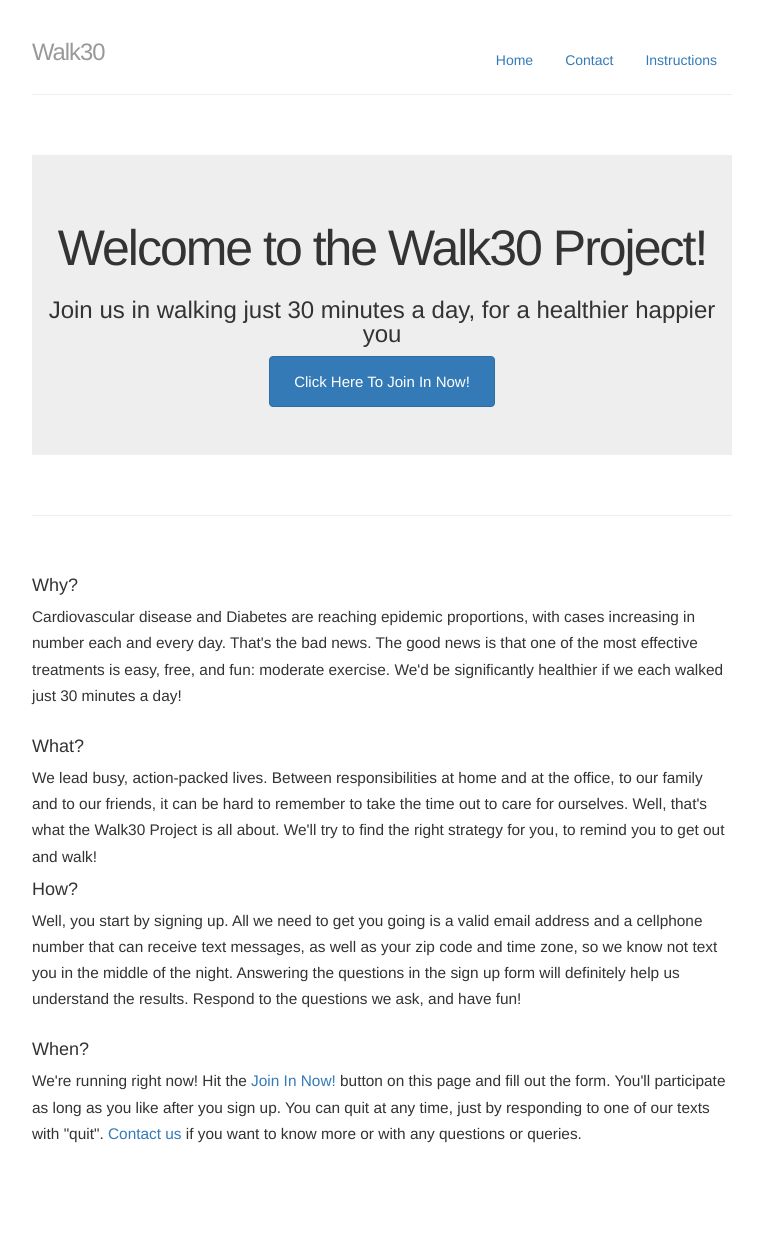
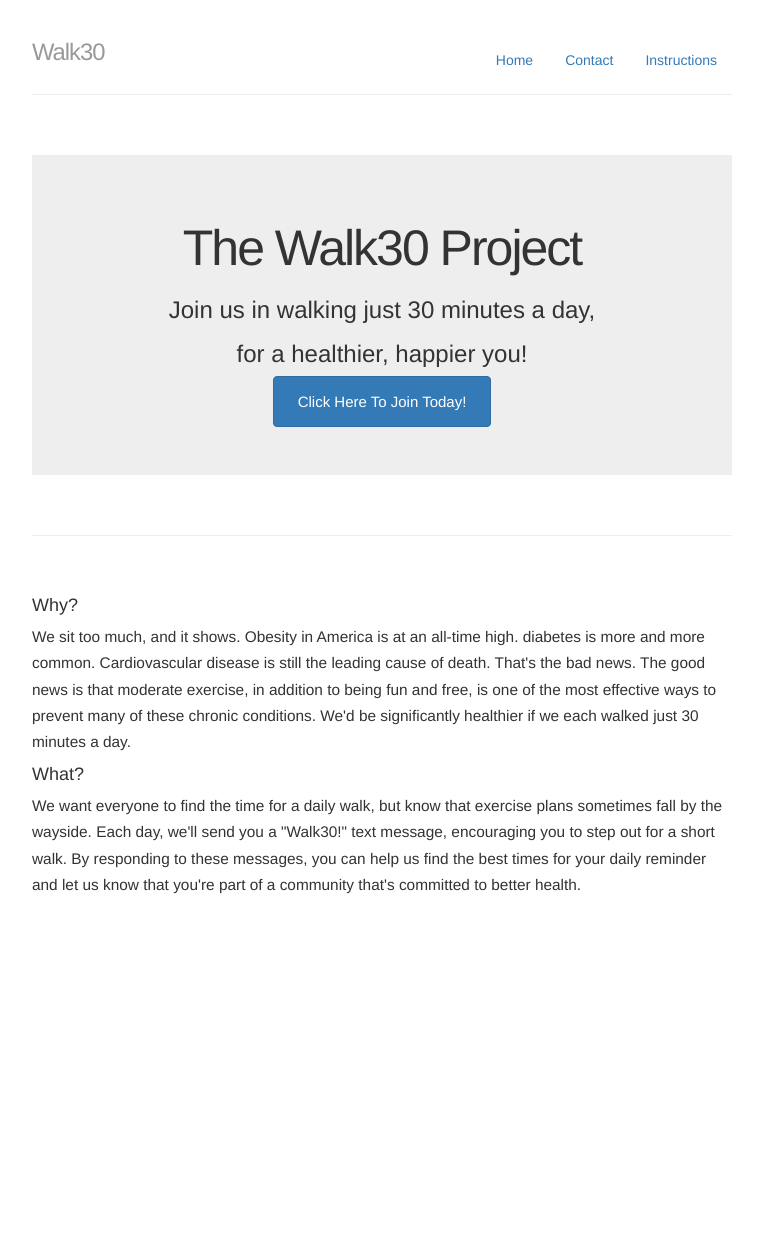
Before and after one commit to ianblu1/walk30Experiment, a Rails app: page / in a window 1280 px wide. Shown: the whole page, without its empty margins (258-1021 px from the left). After the commit the page ends 894 px from the top, so only its background shows below. Run offline with Rails 7, Linux system fonts and the light colour scheme; style sheets or scripts are compiled from the project's sources; parts of the project's set-up code (start-up, migrations or seed data) failed here and were passed over; some libraries are stand-ins or nearby versions.

Commit message:
Revise copy on landing, signup, and instructions pages. Makes activation automatic after signup.

```diff
--- a/app/controllers/participants_controller.rb
+++ b/app/controllers/participants_controller.rb
@@ -10,6 +10,7 @@ class ParticipantsController < ApplicationController
     if verify_recaptcha
       if @participant.save
         flash[:success] = "Welcome to Walk30!"
+        @participant.activate
         redirect_to instructions_path
       else
         render 'new'
--- a/app/views/static_pages/home.html.haml
+++ b/app/views/static_pages/home.html.haml
@@ -1,9 +1,10 @@
--provide(:title, 'Welcome')
+-provide(:title, 'Welcome to the Walk30 Project!')
 .container-narrow
 	.jumbotron.hero-unit
-		%h1 Welcome to the Walk30 Project!
-		%h3 Join us in walking just 30 minutes a day, for a healthier happier you
-		= link_to "Click Here To Join In Now!", signup_path, class: "btn btn-large btn-primary"
+		%h1 The Walk30 Project
+		%h3 Join us in walking just 30 minutes a day,
+		%h3 for a healthier, happier you!
+		= link_to "Click Here To Join Today!", signup_path, class: "btn btn-large btn-primary"
 
 	%hr
 
@@ -11,36 +12,20 @@
 		.span6
 			%h4 Why?
 			%p
-				Cardiovascular disease and Diabetes are reaching epidemic proportions,
-				with cases increasing in number each and every day. That's the bad news.
-				The good news is that one of the most effective treatments is easy, free,
-				and fun: moderate exercise. We'd be significantly healthier if we each
-				walked just 30 minutes a day!
+				We sit too much, and it shows. Obesity in America is at an all-time high.
+				diabetes is more and more common. Cardiovascular disease is still the
+				leading cause of death. That's the bad news.
+				The good news is that moderate exercise, in addition to being fun and free, is
+				one of the most effective ways to prevent many of these chronic conditions.
+				We'd be significantly healthier if we each walked just 30 minutes a day.
+		.span6
 
 			%h4 What?
 			%p
-				We lead busy, action-packed lives. Between responsibilities at home and at
-				the office, to our family and to our friends, it can be hard to remember
-				to take the time out to care for ourselves. Well, that's what the Walk30
-				Project is all about. We'll try to find the right strategy for you, to
-				remind you to get out and walk!
-
-		.span6
-			%h4 How?
-			%p
-				Well, you start by signing up. All we need to get you going is a
-				valid email address and a cellphone number that can receive text messages,
-				as well as your zip code and time zone, so we know not text you in the middle of the
-				night. Answering the questions in the sign up form will definitely help us understand
-				the results. Respond to the questions we ask, and have fun!
-
-			%h4 When?
-			%p
-				We're running right now! Hit the
-				=link_to "Join In Now!", signup_path
-				button on this page and fill out
-				the form. You'll participate as long as you like after you sign up.
-				You can quit at any time, just by responding to one of our texts with
-				"quit".
-				=link_to "Contact us", contact_path
-				if you want to know more or with any questions or queries.
+				We want everyone to find the time for a daily walk, but
+				know that exercise plans sometimes fall by the wayside.
+				Each day, we'll send you a "Walk30!" text message, encouraging you to step
+				out for a short walk.
+				By responding to these messages, you can help us find the best times for your
+				daily reminder
+				and let us know that you're part of a community that's committed to better health.
```
Also changed, not shown: app/views/participants/new.html.haml (+17 -14 lines), app/views/static_pages/instructions.html.haml (+11 -8 lines).
